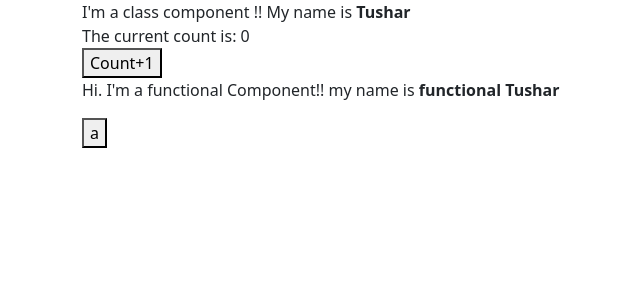
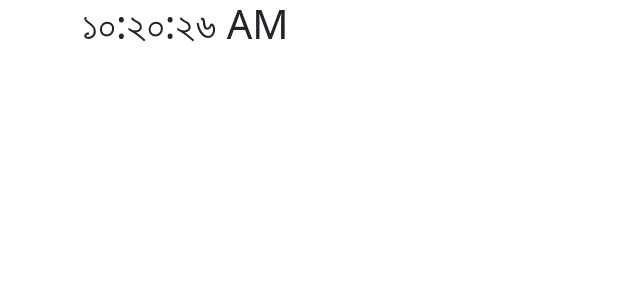
Before and after one commit to mtushar78/react-project, a React (Create React App) app: page / in a window 1280 px wide. Shown: the top 300 px of the page, without its empty margins (0-640 px from the left). Built offline with nearby package versions, Linux system fonts and the light colour scheme.

Commit message:
state of a component and lifecycle is explained

```diff
--- /dev/null
+++ b/src/components/Clock.js
@@ -0,0 +1,32 @@
+import React from "react";
+
+class Clock extends React.Component{
+
+    constructor(props){
+        super(props);
+        this.state={
+            date: new Date()
+        };
+    }
+
+    componentDidMount(){
+        setInterval(() => {
+            this.setState({
+                date: new Date(),
+            });
+        }, 1000);
+    }
+
+
+
+    render(){
+        return(
+            <h1 className="heading container center-top">
+                <span className="text">
+                    {this.state.date.toLocaleTimeString(this.props.locale)}
+                </span>
+            </h1>
+        );
+    }
+}
+export default Clock;
--- a/src/index.js
+++ b/src/index.js
@@ -1,12 +1,13 @@
 import React from 'react';
 import ReactDOM from 'react-dom';
 import './index.css';
-import App from './components/App';
+
+import Clock from './components/Clock';
 
 
 ReactDOM.render(
   <React.StrictMode>
-    <App />
+    <Clock locale="bn-BN"/>
   </React.StrictMode>,
   document.getElementById('root')
 );
```
Also changed, not shown: src/components/App.css (deleted).
